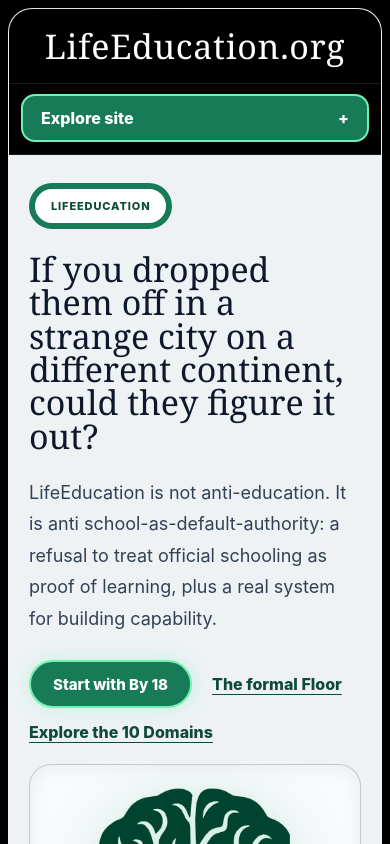
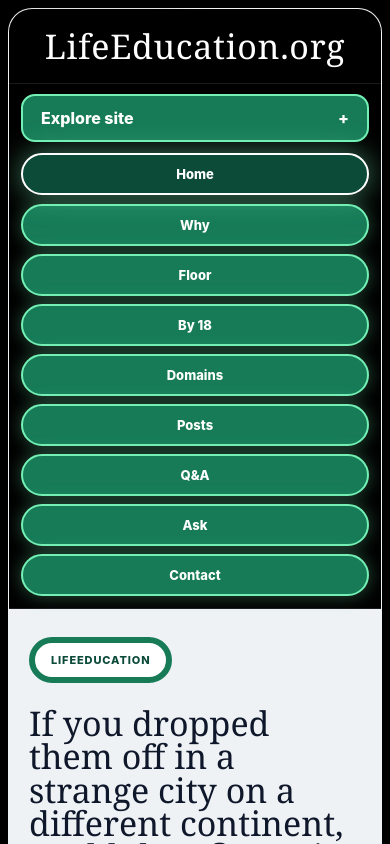
Before and after one commit to SuperDudePro/LifeEducationOrg, a React (Vite) app: page / in a window 390 px wide. Shown: the top 844 px of the page. Built offline with nearby package versions, Linux system fonts and the light colour scheme.

Commit message:
Keep mobile menu control target mounted for accessibility

```diff
--- a/src/components/SiteNav.tsx
+++ b/src/components/SiteNav.tsx
@@ -14,7 +14,7 @@ export function SiteNav({ currentPath }: { currentPath: string }) {
       </div>
       <div className="site-nav-mobile">
         <button type="button" className="site-nav-menu-toggle" aria-expanded={menuOpen} aria-controls="site-nav-mobile-links" onClick={() => setMenuOpen((value) => !value)}>{menuOpen ? "Close menu" : "Explore site"} <span aria-hidden="true">{menuOpen ? "−" : "+"}</span></button>
-        {menuOpen && <div id="site-nav-mobile-links" className="site-nav-mobile-links">{links}</div>}
+        <div id="site-nav-mobile-links" className="site-nav-mobile-links" hidden={!menuOpen}>{links}</div>
       </div>
     </nav>
   );
```
